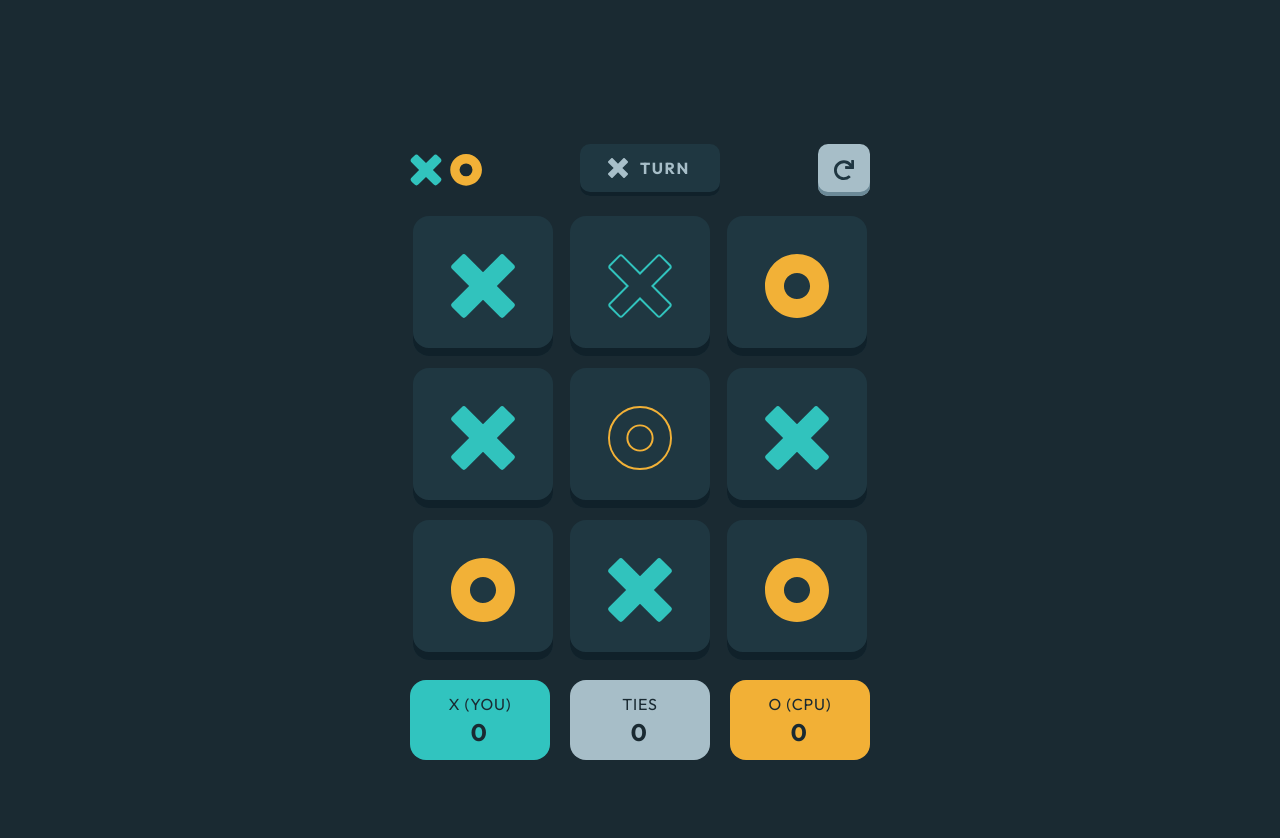
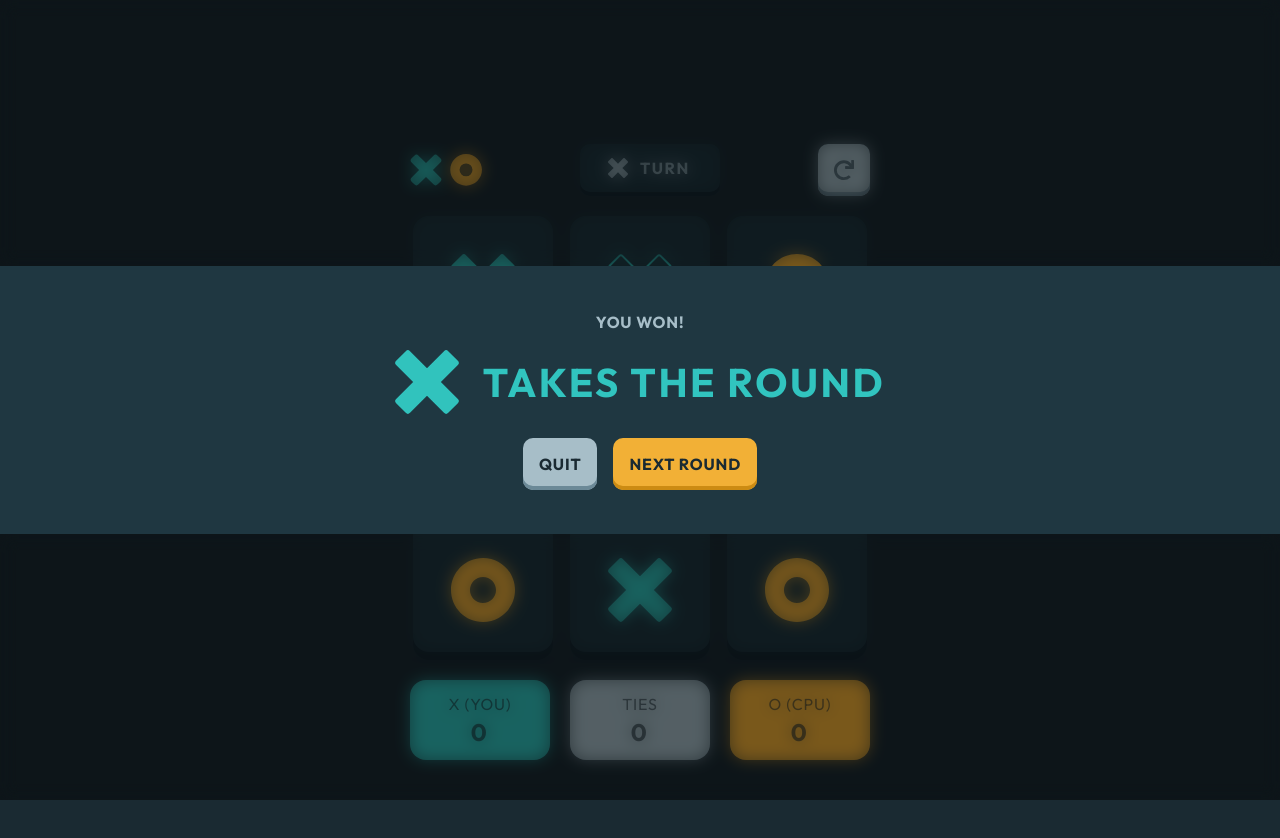
Before and after one commit to makogeboris/tic-tac-toe, a React (Vite) app: page / in a window 1280 px wide. Shown: the top 838 px of the page. Built offline with nearby package versions, Linux system fonts and the light colour scheme.

Commit message:
update components

```diff
--- a/src/App.jsx
+++ b/src/App.jsx
@@ -1,11 +1,36 @@
+import { useEffect, useState } from "react";
+import NewGame from "./components/NewGame";
 import GameStart from "./components/GameStart";
-import NewGame from "./components/NewGame";
+import RestartGame from "./components/RestartGame";
+import GameResults from "./components/GameResults";
 
 function App() {
+  const [showRestartModal, setShowRestartModal] = useState(false);
+
+  function openRestartModal() {
+    setShowRestartModal(true);
+  }
+
+  function closeRestartModal() {
+    setShowRestartModal(false);
+  }
+
+  useEffect(() => {
+    if (showRestartModal) {
+      document.body.classList.add("overflow-hidden");
+    } else {
+      document.body.classList.remove("overflow-hidden");
+    }
+  }, [showRestartModal]);
+
   return (
     <main>
       {/* <NewGame /> */}
-      <GameStart />
+      <GameStart openRestartModal={openRestartModal} />
+      <GameResults />
+      {/* {showRestartModal && (
+        <RestartGame closeRestartModal={closeRestartModal} />
+      )} */}
     </main>
   );
 }
--- /dev/null
+++ b/src/components/GameResults.jsx
@@ -0,0 +1,34 @@
+import xSymbol from "../assets/icon-x.svg";
+import oSymbol from "../assets/icon-o.svg";
+
+function GameResults() {
+  return (
+    <>
+      <div className="bg-semi-dark-navy fixed top-1/2 left-1/2 z-20 flex w-full -translate-x-1/2 -translate-y-1/2 flex-col items-center py-11">
+        <p className="text-silver text-center text-base font-bold tracking-wider uppercase">
+          You won!
+        </p>
+
+        <div className="mt-4 flex items-center gap-2 sm:gap-6">
+          <img className="size-10 sm:size-16" src={xSymbol} alt="" />
+
+          <h2 className="text-light-blue-500 text-center text-2xl leading-12 font-bold tracking-[1px] uppercase sm:text-[2.5rem] sm:tracking-[2.5px]">
+            Takes the round
+          </h2>
+        </div>
+
+        <div className="items center mt-6 flex gap-4">
+          <button className="text-dark-navy rounded-10 shadow-silver focus-visible:outline-light-blue-500 hover:bg-silver-light bg-silver cursor-pointer px-4 py-3.5 text-center text-base font-bold tracking-wider uppercase transition-all focus-visible:outline focus-visible:outline-offset-2">
+            Quit
+          </button>
+          <button className="text-dark-navy rounded-10 hover:bg-light-yellow-100 focus-visible:outline-light-blue-500 bg-light-yellow-500 shadow-yellow-sm cursor-pointer px-4 py-3.5 text-center text-base font-bold tracking-wider uppercase transition-all focus-visible:outline focus-visible:outline-offset-2">
+            Next Round
+          </button>
+        </div>
+      </div>
+      <div className="fixed inset-0 z-10 h-full w-full bg-black opacity-[0.5] mix-blend-normal backdrop-blur-sm transition-all duration-500"></div>
+    </>
+  );
+}
+
+export default GameResults;
--- a/src/components/GameStart.jsx
+++ b/src/components/GameStart.jsx
@@ -7,7 +7,7 @@ import xOutline from "../assets/icon-x-outline.svg";
 import oOutline from "../assets/icon-o-outline.svg";
 import restartIcon from "../assets/icon-restart.svg";
 
-export default function GameStart() {
+function GameStart({ openRestartModal }) {
   return (
     <div className="xs:my-36 mx-auto my-0 mt-6 mb-32 flex max-w-[31.75rem] flex-col px-6">
       <div className="flex items-center justify-between">
@@ -21,7 +21,10 @@ export default function GameStart() {
           </span>
         </div>
 
-        <button className="bg-silver focus:outline-light-blue-500 shadow-silver xs:size-[52px] xs:rounded-10 hover:bg-silver-light grid size-10 cursor-pointer place-content-center rounded-sm transition-all focus-within:outline focus-within:outline-offset-2">
+        <button
+          onClick={openRestartModal}
+          className="bg-silver focus:outline-light-blue-500 shadow-silver xs:size-[52px] xs:rounded-10 hover:bg-silver-light grid size-10 cursor-pointer place-content-center rounded-sm transition-all focus-visible:outline focus-visible:outline-offset-2"
+        >
           <img src={restartIcon} alt="" />
         </button>
       </div>
@@ -90,3 +93,5 @@ export default function GameStart() {
     </div>
   );
 }
+
+export default GameStart;
--- a/src/components/NewGame.jsx
+++ b/src/components/NewGame.jsx
@@ -1,6 +1,6 @@
 import logo from "../assets/logo.svg";
 
-export default function NewGame() {
+function NewGame() {
   return (
     <div className="xs:gap-10 mx-auto my-0 flex max-w-[31.75rem] flex-col items-center justify-center gap-8 px-6">
       <img src={logo} alt="XO" />
@@ -90,3 +90,5 @@ export default function NewGame() {
     </div>
   );
 }
+
+export default NewGame;
--- /dev/null
+++ b/src/components/RestartGame.jsx
@@ -0,0 +1,29 @@
+function RestartGame({ closeRestartModal }) {
+  return (
+    <>
+      <div className="bg-semi-dark-navy fixed top-1/2 left-1/2 z-20 flex w-full -translate-x-1/2 -translate-y-1/2 flex-col items-center gap-6 py-16 sm:gap-8">
+        <h2 className="text-silver text-center text-2xl leading-12 font-bold tracking-[1px] uppercase sm:text-[2.5rem] sm:tracking-[2.5px]">
+          Restart Game?
+        </h2>
+
+        <div className="items center flex gap-4">
+          <button
+            onClick={closeRestartModal}
+            className="text-dark-navy rounded-10 shadow-silver focus-visible:outline-light-blue-500 hover:bg-silver-light bg-silver cursor-pointer px-4 py-3.5 text-center text-base font-bold tracking-wider uppercase transition-all focus-visible:outline focus-visible:outline-offset-2"
+          >
+            No, Cancel
+          </button>
+          <button
+            onClick={closeRestartModal}
+            className="text-dark-navy rounded-10 hover:bg-light-yellow-100 focus-visible:outline-light-blue-500 bg-light-yellow-500 shadow-yellow-sm cursor-pointer px-4 py-3.5 text-center text-base font-bold tracking-wider uppercase transition-all focus-visible:outline focus-visible:outline-offset-2"
+          >
+            Yes, Restart
+          </button>
+        </div>
+      </div>
+      <div className="fixed inset-0 z-10 h-full w-full bg-black opacity-[0.5] mix-blend-normal backdrop-blur-sm transition-all duration-500"></div>
+    </>
+  );
+}
+
+export default RestartGame;
--- a/src/index.css
+++ b/src/index.css
@@ -8,7 +8,7 @@
   --font-sans: "Outfit", sans-serif;
 
   /* Border radius */
-  --radius-10: 10px;
+  --radius-10: 0.625rem;
 
   /* Colors */
   --color-dark-navy: hsl(202, 32%, 15%);
@@ -24,6 +24,7 @@
   --shadow-lg: inset 0px -8px 0px #10212a;
   --shadow-sm: inset 0px -4px 0px #10212a;
   --shadow-silver: inset 0px -4px 0px #6b8997;
+  --shadow-yellow-sm: inset 0px -4px 0px #cc8b13;
   --shadow-yellow: inset 0px -8px 0px #cc8b13;
   --shadow-blue: inset 0px -8px 0px #118c87;
 }
```
